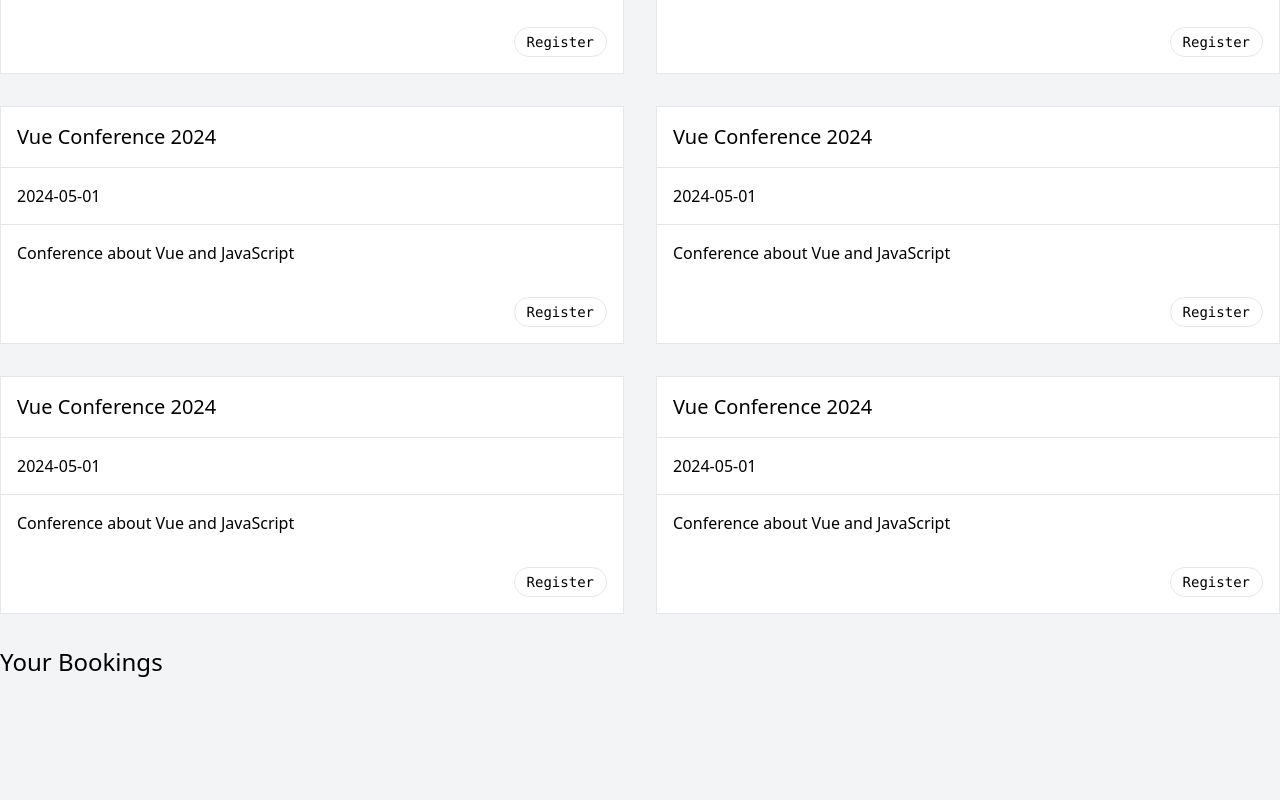
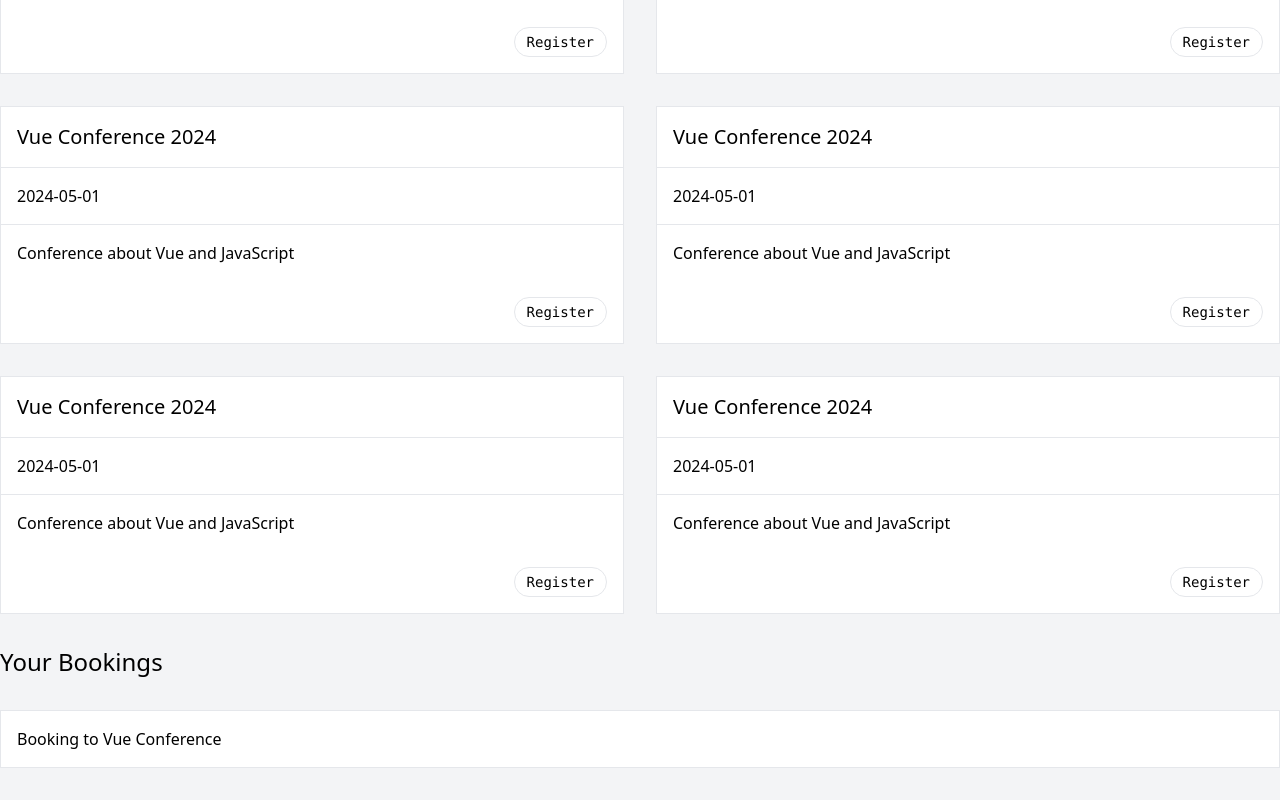
Before and after one commit to richiea1y/event-booking, a Vue app: page / in a window 1280 px wide. Shown: the part 602-1402 px from the top of the page. Before the commit the page ends 1312 px from the top, so only its background shows below. Built offline with nearby package versions, Linux system fonts and the light colour scheme.

Commit message:
feat(exercise4): add BookingItem in App that under "Your Bookings" header

```diff
--- a/src/App.vue
+++ b/src/App.vue
@@ -13,9 +13,11 @@
       />
     </section>
     <h2 class="text-2xl font-medium">Your Bookings</h2>
+    <BookingItem />
   </main>
 </template>
 
 <script setup>
 import EventCard from '@/components/EventCard.vue'
+import BookingItem from '@/components/BookingItem.vue'
 </script>
```
